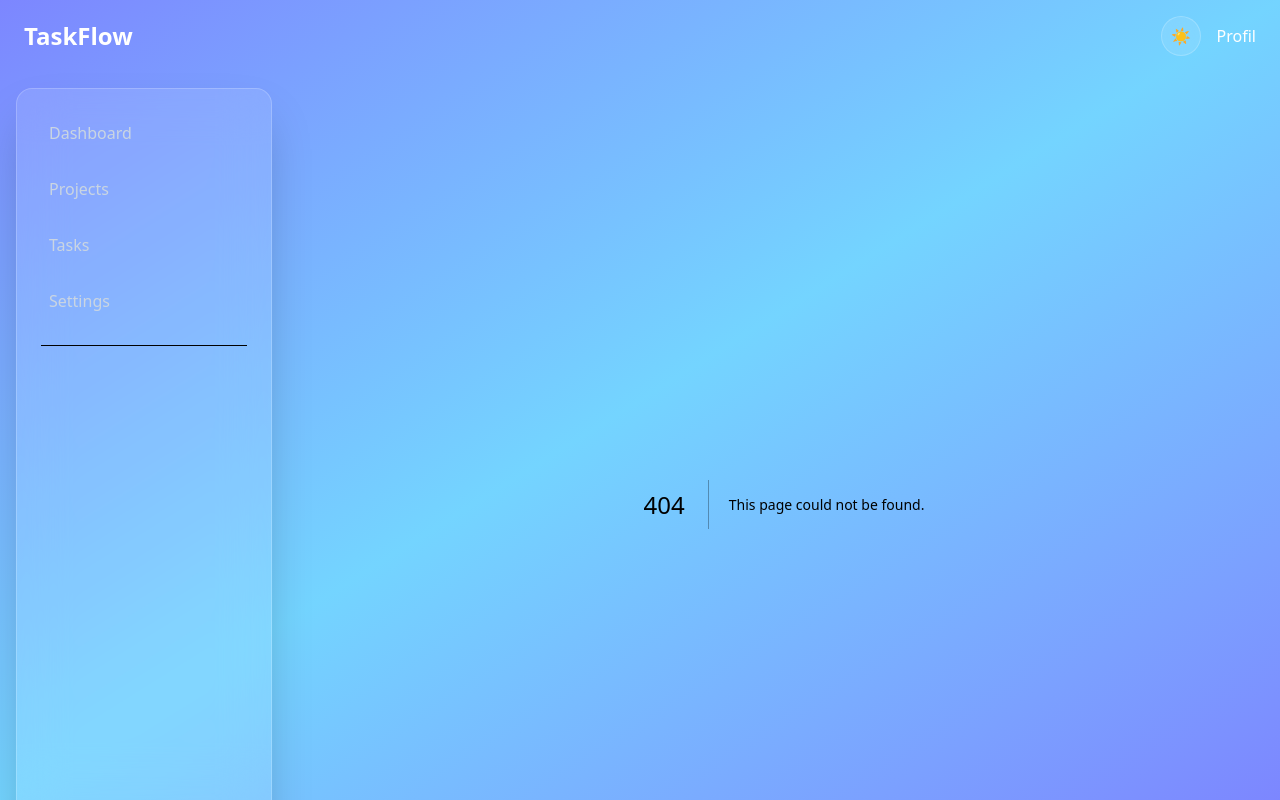
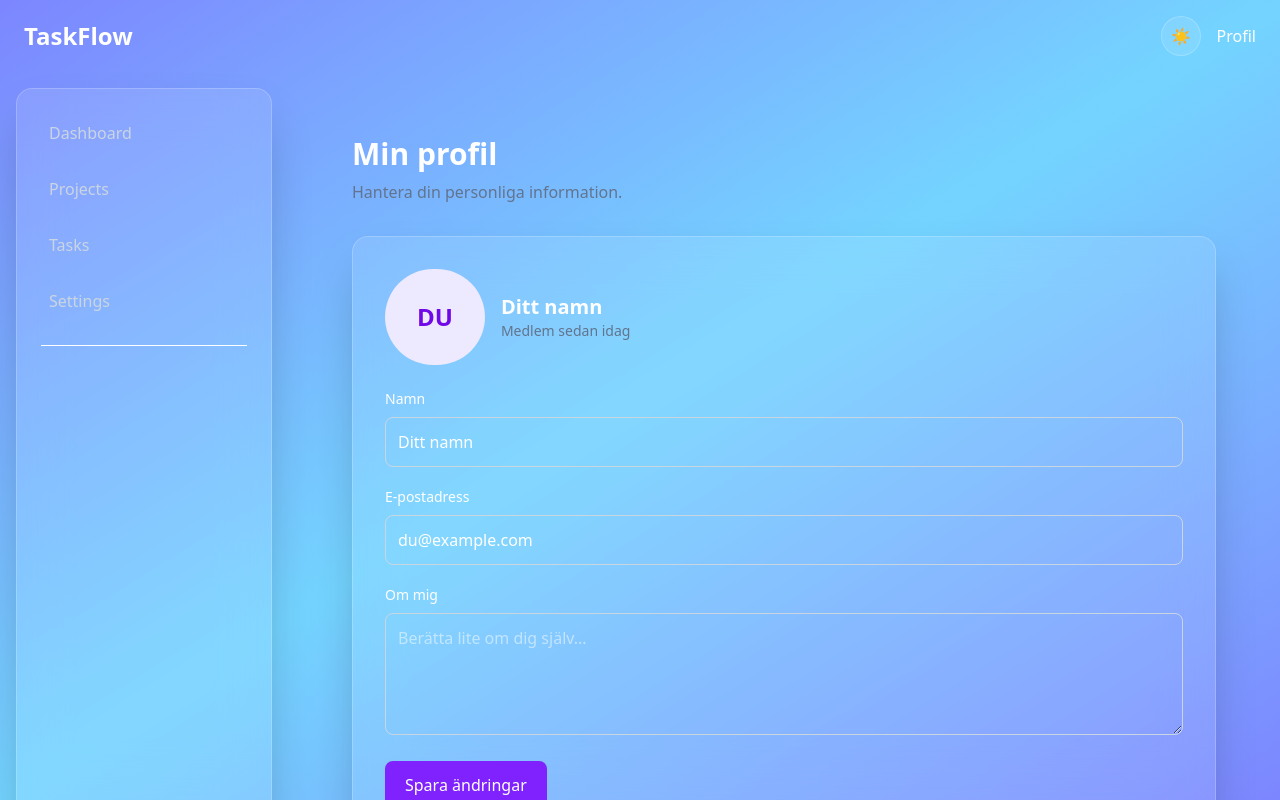
Before and after one commit to fannyullen/react-app, a Next.js app: page /profile in a window 1280 px wide. Before the commit this address had no page. Built offline with nearby package versions, Linux system fonts and the light colour scheme.

Commit message:
Profile design changes

```diff
--- a/app/pages/profile/ProfilePage.tsx
+++ b/app/profile/page.tsx
@@ -1,4 +1,3 @@
-
 export default function ProfilePage() {
   return (
     <main className="p-6 md:p-8">
@@ -11,9 +10,9 @@ export default function ProfilePage() {
         </p>
       </div>
 
-      <section className="max-w-2xl rounded-2xl border border-slate-200 bg-white p-6 shadow-sm dark:border-slate-800 dark:bg-slate-900">
+      <section className="hidden p-8 md:block bg-white/10 backdrop-blur-xl border border-white/20 shadow-2xl rounded-2xl">
         <div className="mb-6 flex items-center gap-4">
-          <div className="flex h-20 w-20 items-center justify-center rounded-full bg-violet-100 text-2xl font-bold text-violet-700 dark:bg-violet-950 dark:text-violet-300">
+          <div className="flex p-8 items-center justify-center rounded-full bg-violet-100 text-2xl font-bold text-violet-700 dark:bg-violet-950 dark:text-violet-300">
             DU
           </div>
 
```
